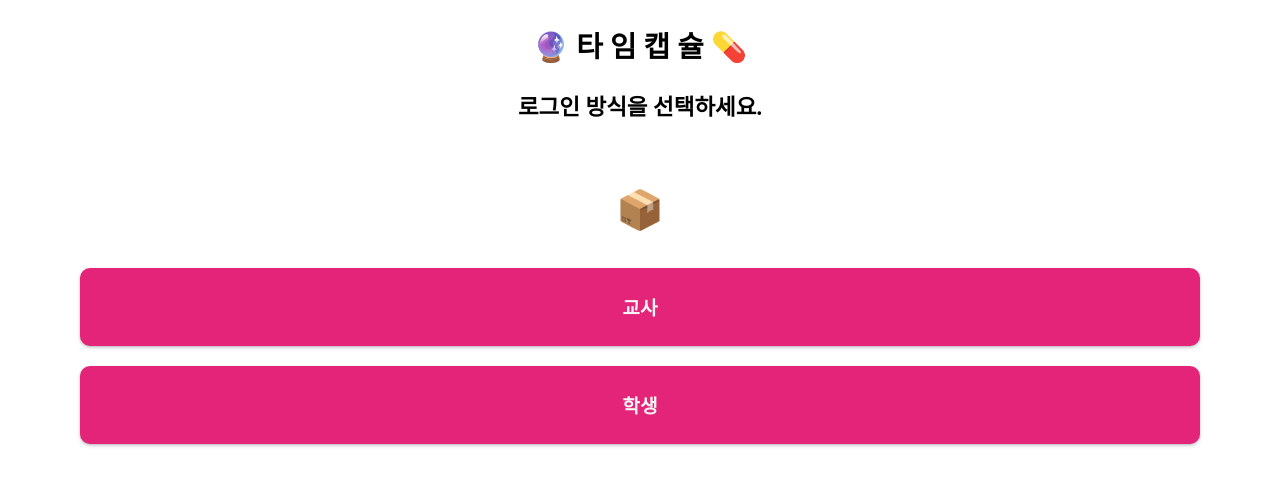
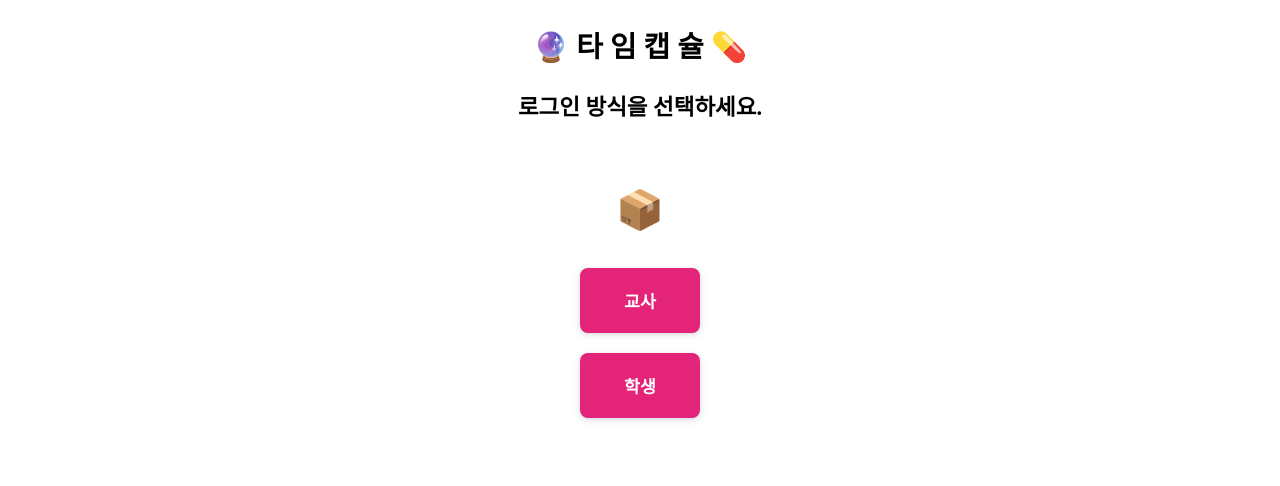
Before and after one commit to kerbong/time-capsule, a React (Create React App) app: page / in a window 1280 px wide. Shown: the top 486 px of the page. Built offline with nearby package versions, Linux system fonts and the light colour scheme; no server answers; the database is empty.

Commit message:
css 업데이트 및 양식 다운 편하게

```diff
--- a/src/component/Login/DbSetting.js
+++ b/src/component/Login/DbSetting.js
@@ -235,7 +235,7 @@ const DbSetting = (props) => {
   };
 
   return (
-    <>
+    <div className={classes["db-container"]}>
       {/* 설명 모달 */}
       {showModal && (
         <Modal
@@ -243,13 +243,13 @@ const DbSetting = (props) => {
             setShowModal(false);
           }}
         >
-          <div>
+          <ul style={{ padding: 0, margin: 0 }}>
             {EXPLAIN.map((exp, index) => (
               <li className={classes["exp-li"]} key={"exp" + index}>
                 {exp}
               </li>
             ))}
-          </div>
+          </ul>
         </Modal>
       )}
 
@@ -274,9 +274,7 @@ const DbSetting = (props) => {
 
       {/* 기존방보기면? 새방만들기면? */}
       {showRoom ? (
-        <>
         <ExistRoom myCapsule={myCapsule} />
-        </>
       ) : (
         <>
           {/* 방 정보(방이름, 캡슐 개봉날짜) */}
@@ -339,15 +337,20 @@ const DbSetting = (props) => {
           <div className={classes["excel-div"]}>
             {studentsInfo.length === 0 ? (
               <>
-                <button className={classes["capsule-btn"]}>
-                  <a href="https://drive.google.com/uc?export=download&id=1d4I3NmUx3PsmiRfujNOfMAzkZxNDSkLH">
+                <button
+                  className={classes["capsule-btn"]}
+                  onClick={() => {
+                    window.open(
+                      "https://drive.google.com/uc?export=download&id=1d4I3NmUx3PsmiRfujNOfMAzkZxNDSkLH",
+                      "_blank"
+                    );
+                  }}
+                >
                   양식 다운
-                  </a>
                 </button>
 
                 <button
                   className={classes["capsule-btn"]}
-                  // onClick={(e) => excelFileHandler(e.target.lastChild)}
                   style={{ padding: "0" }}
                 >
                   <label
@@ -368,7 +371,6 @@ const DbSetting = (props) => {
                 </button>
               </>
             ) : (
-              <>
               <button
                 className={classes["capsule-btn"]}
                 onClick={() => {
@@ -377,7 +379,6 @@ const DbSetting = (props) => {
               >
                 학생정보 초기화
               </button>
-              </>
             )}
           </div>
 
@@ -411,7 +412,7 @@ const DbSetting = (props) => {
           </div>
         </>
       )}
-    </>
+    </div>
   );
 };
 
--- a/src/component/Login/DbSetting.module.css
+++ b/src/component/Login/DbSetting.module.css
@@ -1,5 +1,4 @@
-.roomDate-div,
-.excel-div {
+.roomDate-div {
   display: flex;
   flex-direction: column;
   margin: 40px 10px;
@@ -8,21 +7,63 @@
 }
 
 .excel-div {
+  display: flex;
   flex-direction: row;
+  justify-content: center;
+  gap: 16px;
+  margin-top: 30px;
 }
 
 .capsule-btn {
-  padding: 25px 15px;
+  padding: 20px;
   font-weight: bold;
-  color: whitesmoke;
-  font-size: 1.2rem;
-  margin: 10px;
-  border-radius: 10px;
-  background-color: #e42478;
-  border-width: 0;
-  box-shadow: rgba(50, 50, 93, 0.25) 0px 2px 5px -1px,
-    rgba(0, 0, 0, 0.3) 0px 1px 3px -1px;
-  width: 90%;
+  color: #fff;
+  font-size: 1.08rem;
+  margin: 10px 0;
+  border-radius: 8px;
+  background: #e42478;
+  border: none;
+  box-shadow: 0 2px 8px rgba(50, 50, 93, 0.1), 0 1.5px 4px rgba(0, 0, 0, 0.08);
+  /* width: 180px; */
+  min-width: 120px;
+  max-width: 90vw;
+  cursor: pointer;
+  transition: background 0.18s, transform 0.13s, box-shadow 0.18s;
+  outline: none;
+  display: block;
+}
+
+.capsule-btn:hover,
+.capsule-btn:focus {
+  background: #c81e6e;
+  transform: translateY(-2px) scale(1.03);
+  box-shadow: 0 4px 16px rgba(50, 50, 93, 0.13), 0 2px 8px rgba(0, 0, 0, 0.1);
+}
+
+.capsule-btn:active {
+  background: #a81a5a;
+  transform: scale(0.98);
+}
+
+.db-container {
+  max-width: 420px;
+  margin: 0 auto;
+  padding: 32px 12px 0 12px;
+  display: flex;
+  flex-direction: column;
+  align-items: center;
+}
+
+.capsule-btn:hover,
+.capsule-btn:focus {
+  background: linear-gradient(90deg, #c81e6e 60%, #ffb6d5 100%);
+  transform: translateY(-2px) scale(1.03);
+  box-shadow: 0 4px 16px rgba(50, 50, 93, 0.18), 0 2px 8px rgba(0, 0, 0, 0.13);
+}
+
+.capsule-btn:active {
+  background: linear-gradient(90deg, #a81a5a 60%, #ffb6d5 100%);
+  transform: scale(0.98);
 }
 
 .input-label {
@@ -108,6 +149,7 @@
   margin: 10px;
   font-size: 1.2rem;
   padding: 5px;
+  width: 100%;
 }
 
 .student-span {
--- a/src/component/Login/ExistRoom.js
+++ b/src/component/Login/ExistRoom.js
@@ -2,44 +2,52 @@ import React from "react";
 import classes from "./DbSetting.module.css";
 
 const ExistRoom = (props) => {
+  // 학생 이름 중복 제거 및 정렬 함수
+  const getUniqueNames = (messages) => {
+    const names = messages.map((letter) => letter.writtenId.slice(0, -4));
+    return Array.from(new Set(names));
+  };
+
+
+  // 학생 이름 한 줄로만 출력
+  const renderNames = (names) => names.join(' ');
+
   return (
     <div className={classes["roomDate-div"]}>
-      {props.myCapsule.map((room) => (
+      {props.myCapsule.map((room) => {
+        // 1번 타임캡슐
+        const firstNames = getUniqueNames(room.firstCapsule.messages);
+        // 2번 타임캡슐
+        const secondNames = getUniqueNames(room.secondCapsule.messages);
+        return (
           <li className={classes["exp-li"]} key={room.doc_id}>
-          <div>
+            <div style={{ textAlign: "center" }}>
               <h2>{room.doc_id}</h2>
-            <button className={classes["capsule-btn"]}>
-              1번 타임캡슐 📦 개봉날짜
+              <button className={classes["capsule-btn"]} style={{ margin: "0 auto", display: "block", lineHeight: 1.3 }}>
+                1번 타임캡슐 📦 개봉날짜<br />
+                <span style={{ fontWeight: 700, color: '#fff', fontSize: '1.1em', display: 'block', marginTop: 4 }}>{room.firstCapsule.date}</span>
               </button>
-
-            {room.firstCapsule.date}
             </div>
-          <div>
-            {room.firstCapsule.messages.map((letter) =>
-              letter.writtenId.slice(0, -4)
-            )}
+            <div style={{ margin: "10px 0", textAlign: "center" }}>
+              {firstNames.length > 0 && <div>{renderNames(firstNames)}</div>}
+              {firstNames.length > 0 && <div style={{ marginTop: "10px" }}>{firstNames.length}명 작성</div>}
+              {firstNames.length === 0 && <div style={{ marginTop: "10px" }}>0명 작성</div>}
             </div>
-          <div>{room.firstCapsule.messages.length}명 작성</div>
-
-          <div>
-            <button className={classes["capsule-btn"]}>
-              2번 타임캡슐 💊 개봉날짜
+            <div style={{ textAlign: "center", marginTop: "30px" }}>
+              <button className={classes["capsule-btn"]} style={{ margin: "0 auto", display: "block", lineHeight: 1.3 }}>
+                2번 타임캡슐 💊 개봉날짜<br />
+                <span style={{ fontWeight: 700, color: '#fff', fontSize: '1.1em', display: 'block', marginTop: 4 }}>{room.secondCapsule.date}</span>
               </button>
-            {room.secondCapsule.date}
             </div>
-          <div className={classes["student-span"]}>
-            {room.secondCapsule.messages.map((letter) => (
-              <span className={classes["student-span"]}>
-                {letter.writtenId.slice(0, -4)}
-              </span>
-            ))}
-          </div>
-          <div className={classes["student-span"]}>
-            {room.secondCapsule.messages.length}명 작성
+            <div style={{ margin: "10px 0", textAlign: "center" }}>
+              {secondNames.length > 0 && <div>{renderNames(secondNames)}</div>}
+              {secondNames.length > 0 && <div style={{ marginTop: "10px" }}>{secondNames.length}명 작성</div>}
+              {secondNames.length === 0 && <div style={{ marginTop: "10px" }}>0명 작성</div>}
             </div>
             <hr />
           </li>
-      ))}
+        );
+      })}
     </div>
   );
 };
```
Lines whose indentation alone changed are shown as unchanged.
